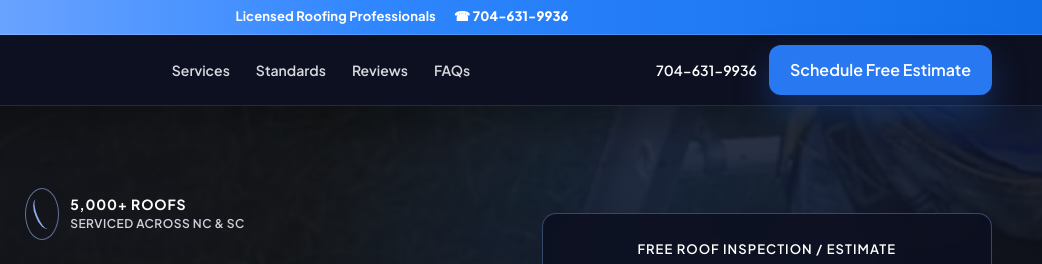
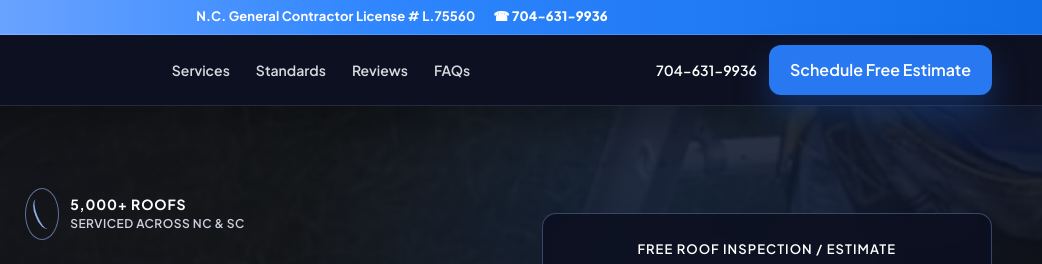
Before and after one commit to scottkrech-prog/roof-m-all, a website: page index.html in a window 1280 px wide. Shown: the top 264 px of the page, 238-1280 px from the left. Drawn offline with Linux system fonts and the light colour scheme.

Commit message:
Update license text in top bar

```diff
--- a/index.html
+++ b/index.html
@@ -62,7 +62,7 @@
 </head>
 <body>
   <header class="site-header">
-    <div class="top-strip"><div class="wrap"><span><strong>Licensed Roofing Professionals</strong></span><a href="tel:7046319936">☎ 704-631-9936</a></div></div>
+    <div class="top-strip"><div class="wrap"><span><strong>N.C. General Contractor License # L.75560</strong></span><a href="tel:7046319936">☎ 704-631-9936</a></div></div>
     <div class="wrap nav">
       <a class="brand" href="#top"><img src="assets/logo.png" alt="Roof-M-All logo"></a>
       <nav class="links" aria-label="Main navigation"><a href="#services">Services</a><a href="#standards">Standards</a><a href="#reviews">Reviews</a><a href="#faq">FAQs</a></nav>
```
